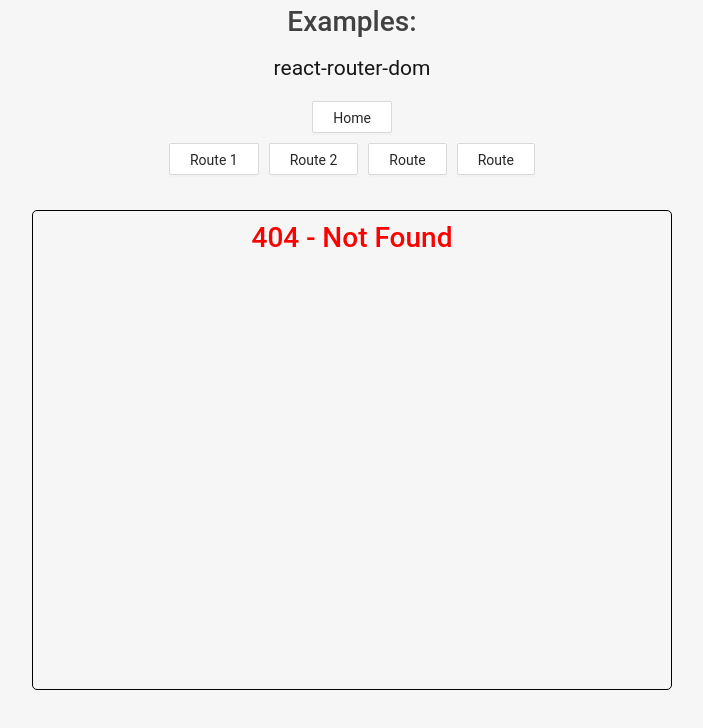
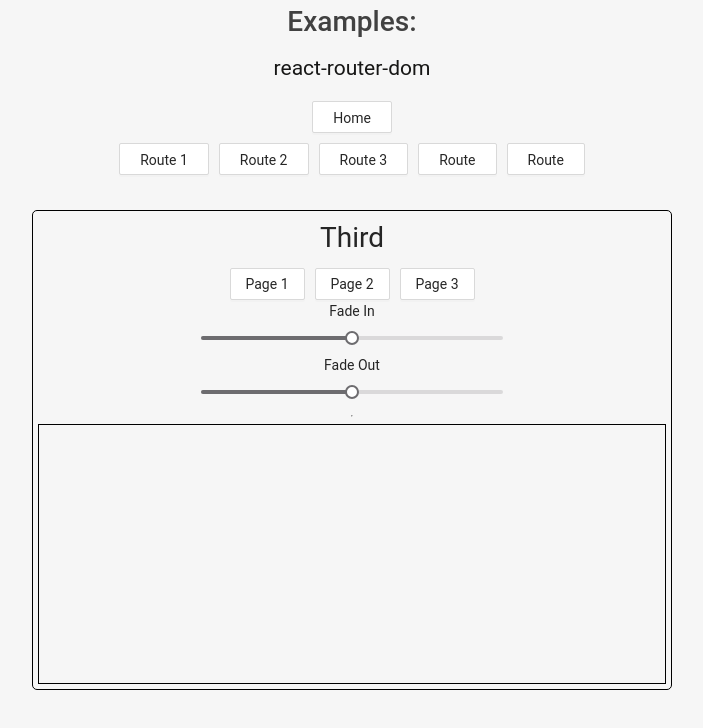
Before and after one commit to otavioadcp/react-router-examples, a React (Create React App) app: page /thirdExample in a window 1280 px wide. Before the commit this address had no page. Shown: the top 728 px of the page, without its empty margins (288-991 px from the left). Built offline with nearby package versions, Linux system fonts and the light colour scheme.

Commit message:
third example

```diff
--- a/package.json
+++ b/package.json
@@ -11,7 +11,9 @@
     "react": "^16.13.1",
     "react-dom": "^16.13.1",
     "react-router-dom": "^5.2.0",
-    "react-scripts": "3.4.3"
+    "react-scripts": "3.4.3",
+    "react-transition-group": "^4.4.1",
+    "styled-components": "^5.1.1"
   },
   "scripts": {
     "start": "react-scripts start",
--- a/src/components/Pages/Styles.css
+++ b/src/components/Pages/Styles.css
@@ -69,3 +69,70 @@
 .links {
   padding-left: 1rem;
 }
+
+.thirdExampleButton {
+  margin: 0px 5px;
+}
+
+.thirdExampleLink {
+  display: flex;
+  justify-content: center;
+  margin: 0px 5px;
+}
+
+.thirdExampleContainer {
+  width: 100%;
+  height: 100%;
+  border: 1px solid black;
+  align-self: center;
+}
+
+.thirdExamplePage {
+  display: flex;
+  justify-content: center;
+  align-items: center;
+  width: 100%;
+  height: 100%;
+}
+
+.cssContainer {
+  width: 100%;
+  height: 100%;
+  align-self: center;
+}
+
+section.route-section {
+  height: 100%;
+  position: absolute;
+  width: 100%;
+  top: 0;
+  left: 0;
+}
+
+div.transition-group {
+  position: relative;
+  width: 100%;
+  height: 100%;
+  align-self: center;
+}
+
+.ant-slider-track {
+  background-color: rgb(109, 108, 111) !important;
+}
+
+.ant-slider-rail {
+  border: solid 2px rgb(109, 108, 111);
+  opacity: 0.2;
+}
+
+.ant-slider-handle {
+  border: solid 2px rgb(109, 108, 111);
+}
+
+.ant-slider-handle:focus {
+  border: solid 2px rgb(109, 108, 111);
+}
+
+.ant-slider-handle.ant-tooltip-open {
+  border-color: rgb(109, 108, 111) !important;
+}
--- /dev/null
+++ b/src/components/Pages/ThirdExample.js
@@ -0,0 +1,118 @@
+import React from "react";
+import { TransitionGroup, CSSTransition } from "react-transition-group";
+import { Button, Slider } from "antd";
+import {
+  Route,
+  Link,
+  useParams,
+  useRouteMatch,
+  Switch,
+  withRouter,
+} from "react-router-dom";
+import styled from "styled-components";
+import "./Styles.css";
+
+const Container = styled.div`
+  width: 100%;
+  height: 100%;
+  border: 1px solid black;
+  align-self: center;
+
+  .thirdExampleContainer-enter {
+    opacity: 0;
+  }
+
+  .thirdExampleContainer-enter.thirdExampleContainer-enter-active {
+    transition: ${(props) => `opacity ${props.fadeIn}ms ease-out`};
+    opacity: 1;
+  }
+
+  .thirdExampleContainer-exit {
+    opacity: 1;
+  }
+
+  .thirdExampleContainer-exit.thirdExampleContainer-exit-active {
+    opacity: 0.01;
+    transition: ${(props) => `opacity ${props.fadeOut}ms ease-out`};
+  }
+`;
+
+function Page() {
+  const { pageId } = useParams();
+
+  const color =
+    pageId === "page1" ? "blue" : pageId === "page2" ? "red" : "green";
+  return (
+    <div className="thirdExamplePage" style={{ backgroundColor: color }}>
+      <p>
+        {pageId === "page1"
+          ? "Page 1"
+          : pageId === "page2"
+          ? "Page 2"
+          : "Page 3 "}
+      </p>
+    </div>
+  );
+}
+
+function ThirdExample({ location }) {
+  const { url } = useRouteMatch();
+  const [fadeIn, setFadeIn] = React.useState(1000);
+  const [fadeOut, setFadeOut] = React.useState(1000);
+
+  return (
+    <div className="Page">
+      <p>Third</p>
+      <div className="thirdExampleLink">
+        <Link className="thirdExampleLink" to={`${url}/pages/page1`}>
+          <Button>Page 1</Button>
+        </Link>
+        <Link className="thirdExampleLink" to={`${url}/pages/page2`}>
+          <Button>Page 2</Button>
+        </Link>
+        <Link className="thirdExampleLink" to={`${url}/pages/page3`}>
+          <Button>Page 3</Button>
+        </Link>
+      </div>
+      <div style={{ width: "50%", alignSelf: "center" }}>
+        <span>Fade In</span>
+        <Slider
+          min={0}
+          className="sliderExample"
+          max={2000}
+          onChange={(value) => setFadeIn(value)}
+          value={fadeIn}
+        />
+        <span>Fade Out</span>
+        <Slider
+          min={0}
+          className="sliderExample"
+          max={2000}
+          onChange={(value) => setFadeOut(value)}
+          value={fadeOut}
+        />
+      </div>
+      <hr />
+
+      <Container fadeOut={fadeOut} fadeIn={fadeIn}>
+        <TransitionGroup className="transition-group">
+          <CSSTransition
+            classNames="thirdExampleContainer"
+            key={location.key}
+            timeout={{ enter: fadeIn, exit: fadeOut }}
+          >
+            <section className="route-section">
+              <Switch location={location}>
+                <Route path={`${url}/pages/:pageId`}>
+                  <Page />
+                </Route>
+              </Switch>
+            </section>
+          </CSSTransition>
+        </TransitionGroup>
+      </Container>
+    </div>
+  );
+}
+
+export default withRouter(ThirdExample);
--- a/src/components/Pages/index.js
+++ b/src/components/Pages/index.js
@@ -2,5 +2,6 @@
 import FirstExample from "./FirstExample";
 import SecondExample from "./SecondExample";
 import NotFound from "./NotFound";
+import ThirdExample from "./ThirdExample";
 
-export { FirstExample, SecondExample, NotFound, HomePage };
+export { FirstExample, SecondExample, ThirdExample, NotFound, HomePage };
--- a/src/components/RoutesPage.js
+++ b/src/components/RoutesPage.js
@@ -2,7 +2,13 @@
 import "./RoutesPage.css";
 import { Route, useHistory, Switch } from "react-router-dom";
 import { Button } from "antd";
-import { NotFound, HomePage, SecondExample, FirstExample } from "./Pages";
+import {
+  NotFound,
+  HomePage,
+  SecondExample,
+  FirstExample,
+  ThirdExample,
+} from "./Pages";
 
 export default function RoutesPage() {
   let history = useHistory();
@@ -29,6 +35,12 @@
       >
         Route 2
       </Button>
+      <Button
+        className="route-button"
+        onClick={() => handleClick("/thirdExample")}
+      >
+        Route 3
+      </Button>
 
       <Button
         className="route-button"
@@ -49,6 +61,11 @@
           <Route path="/secondExample">
             <SecondExample />
           </Route>
+
+          <Route path="/thirdExample">
+            <ThirdExample />
+          </Route>
+
           <Route path="*">
             <NotFound />
           </Route>
```
Also changed, not shown: 1 other file (tests, documents, lock files or other folders).
